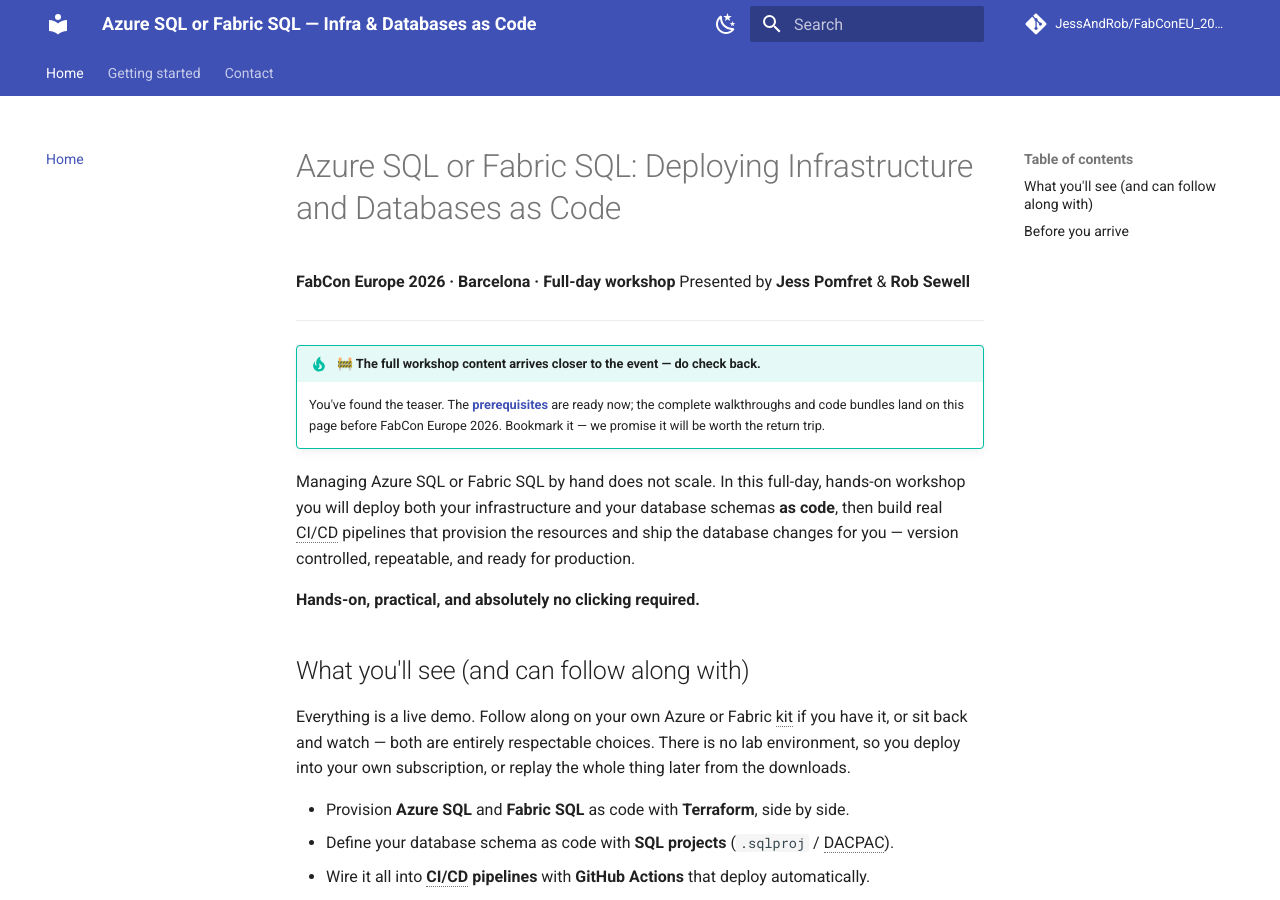
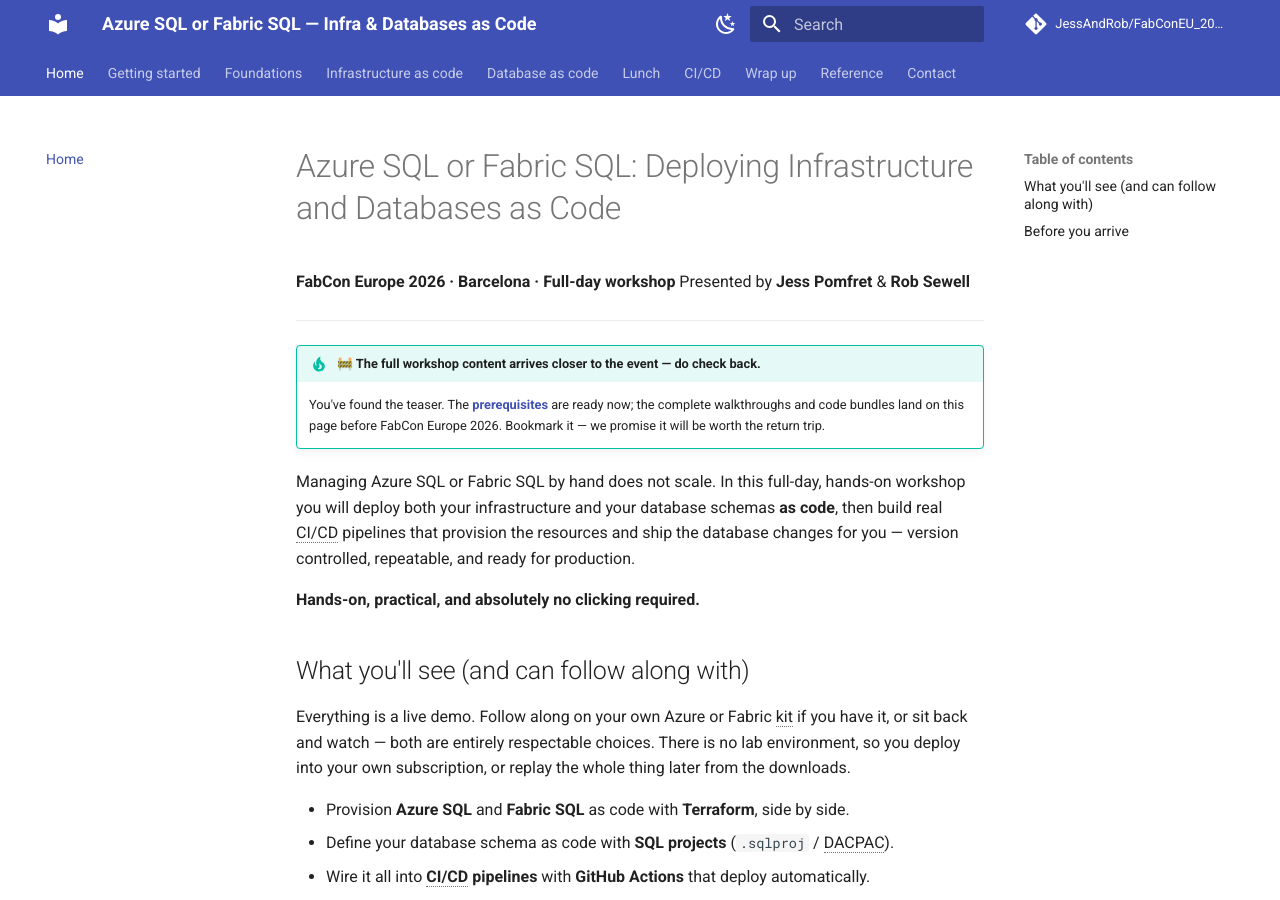
Before and after one commit to ReCyberist/FabConEU_2026_workshop, an MkDocs documentation site: the page built from docs/index.md, in a window 1280 px wide and 900 px high. Built offline with MkDocs 1.6.1 and Material for MkDocs 9.7.7, drawn with Linux system fonts in a browser that asks for light colours; comment, search, counter and statistics services are not loaded; some of the changed lines change nothing that is shown.

Commit message:
Comment out exclude_docs in mkdocs.yml (#119)
Comment out the exclude_docs section to prepare for site reveal.

```diff
--- a/mkdocs.yml
+++ b/mkdocs.yml
@@ -66,64 +66,60 @@
 #      — that overlay inherits this config, clears exclude_docs and supplies the full nav.
 #   👉 TO REVEAL THE FULL SITE: delete the `exclude_docs` block below AND un-comment the
 #      real nav entries (they mirror mkdocs.local.yml). That one PR is the reveal.
-exclude_docs: |
-  database/sample-database.md
-  setup/welcome.md
-  foundations/hardest-part-of-it.md
-  foundations/source-control.md
-  foundations/demo.md
-  infra/azure-sql.md
-  infra/fabric-sql.md
-  infra/demo.md
-  database/sql-projects.md
-  database/demo.md
-  lunch.md
-  cicd/build-validate.md
-  cicd/deploy-infra.md
-  cicd/ship-database-changes.md
-  cicd/demo.md
-  wrap-up/migrations-drift-teardown.md
-  wrap-up/demo.md
-  wrap-up/resources.md
-  reference/other-tooling.md
-  reference/run-the-site-locally.md
+#exclude_docs: |
+#  database/sample-database.md
+#  setup/welcome.md
+#  foundations/hardest-part-of-it.md
+#  foundations/source-control.md
+#  foundations/demo.md
+#  infra/azure-sql.md
+#  infra/fabric-sql.md
+#  infra/demo.md
+#  database/sql-projects.md
+#  database/demo.md
+#  lunch.md
+#  cicd/build-validate.md
+#  cicd/deploy-infra.md
+#  cicd/ship-database-changes.md
+#  cicd/demo.md
+#  wrap-up/migrations-drift-teardown.md
+#  wrap-up/demo.md
+#  wrap-up/resources.md
+#  reference/other-tooling.md
+#  reference/run-the-site-locally.md
 # ────────────────────────────────────────────────────────────────────────────────
 
 # Navigation — the full site tree lives here but stays COMMENTED until reveal.
+
+# Full navigation (mirrors the commented tree in mkdocs.yml).
 nav:
   - Home: index.md
   - Getting started:
+      - Welcome & how the day works: setup/welcome.md
       - Prerequisites: setup/prerequisites.md
+  - Foundations:
+      - The hardest part of IT: foundations/hardest-part-of-it.md
+      - Source control for databases: foundations/source-control.md
+      - Demo: foundations/demo.md
+  - Infrastructure as code:
+      - Azure SQL (Terraform): infra/azure-sql.md
+      - Fabric SQL (Terraform): infra/fabric-sql.md
+      - Demo: infra/demo.md
+  - Database as code:
+      - The sample database: database/sample-database.md
+      - SQL projects: database/sql-projects.md
+      - Demo: database/demo.md
+  - Lunch: lunch.md
+  - CI/CD:
+      - Build & validate: cicd/build-validate.md
+      - Deploy infrastructure: cicd/deploy-infra.md
+      - Ship database changes: cicd/ship-database-changes.md
+      - Demo: cicd/demo.md
+  - Wrap up:
+      - Migrations, drift & teardown: wrap-up/migrations-drift-teardown.md
+      - Demo: wrap-up/demo.md
+      - Resources & next steps: wrap-up/resources.md
+  - Reference:
+      - Other tooling: reference/other-tooling.md
+      - Run this site on your own laptop: reference/run-the-site-locally.md
   - Contact: contact.md
-  # --- Held until reveal: delete remaining exclude_docs entries AND uncomment below ---
-  # On reveal, `Welcome & how the day works` moves ABOVE `Prerequisites` in the
-  # `Getting started` section above — Welcome sets up the day and ends by sending
-  # the reader to Prerequisites, so it has to come first.
-  # - Getting started:
-  #     - Welcome & how the day works: setup/welcome.md
-  #     - Prerequisites: setup/prerequisites.md
-  # - Foundations:
-  #     - The hardest part of IT: foundations/hardest-part-of-it.md
-  #     - Source control for databases: foundations/source-control.md
-  #     - Demo: foundations/demo.md
-  # - Infrastructure as code:
-  #     - Azure SQL (Terraform): infra/azure-sql.md
-  #     - Fabric SQL (Terraform): infra/fabric-sql.md
-  #     - Demo: infra/demo.md
-  # - Database as code:
-  #     - The sample database: database/sample-database.md
-  #     - SQL projects: database/sql-projects.md
-  #     - Demo: database/demo.md
-  # - Lunch: lunch.md
-  # - CI/CD:
-  #     - Build & validate: cicd/build-validate.md
-  #     - Deploy infrastructure: cicd/deploy-infra.md
-  #     - Ship database changes: cicd/ship-database-changes.md
-  #     - Demo: cicd/demo.md
-  # - Wrap up:
-  #     - Migrations, drift & teardown: wrap-up/migrations-drift-teardown.md
-  #     - Demo: wrap-up/demo.md
-  #     - Resources & next steps: wrap-up/resources.md
-  # - Reference:
-  #     - Other tooling: reference/other-tooling.md
-  #     - Run this site on your own laptop: reference/run-the-site-locally.md
```
